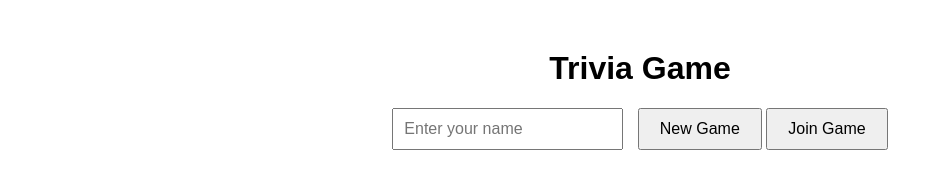
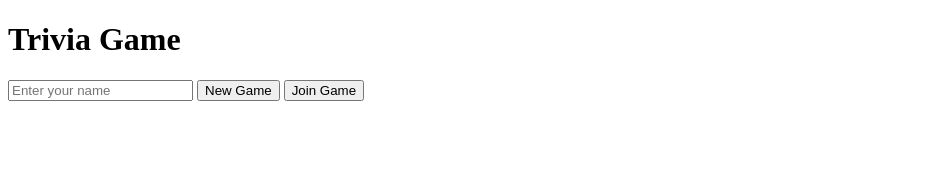
Before and after one commit to PhilippStr95/TriviaGame, a plain HTML site: page index.html in a window 1280 px wide. Shown: the whole page, without its empty margins (0-943 px from the left). Drawn offline with Linux system fonts and the light colour scheme.

Commit message:
Update index.html

```diff
--- a/index.html
+++ b/index.html
@@ -1,21 +1,19 @@
-
 <!DOCTYPE html>
 <html>
   <head>
     <title>Trivia Game</title>
-    <link rel="stylesheet" href="styles.css" />
+    <!-- Include Firebase libraries -->
     <script src="https://www.gstatic.com/firebasejs/9.x/firebase-app.js"></script>
     <script src="https://www.gstatic.com/firebasejs/9.x/firebase-firestore.js"></script>
+    <!-- Include your script file -->
     <script defer src="script.js"></script>
   </head>
   <body>
-    <div id="app">
     <h1>Trivia Game</h1>
-      <form id="start-form">
-        <input type="text" id="player-name" placeholder="Enter your name" required />
+    <form>
+      <input type="text" id="player-name" placeholder="Enter your name" />
       <button id="new-game">New Game</button>
       <button id="join-game">Join Game</button>
     </form>
-    </div>
   </body>
 </html>
```
Lines whose indentation alone changed are shown as unchanged.
